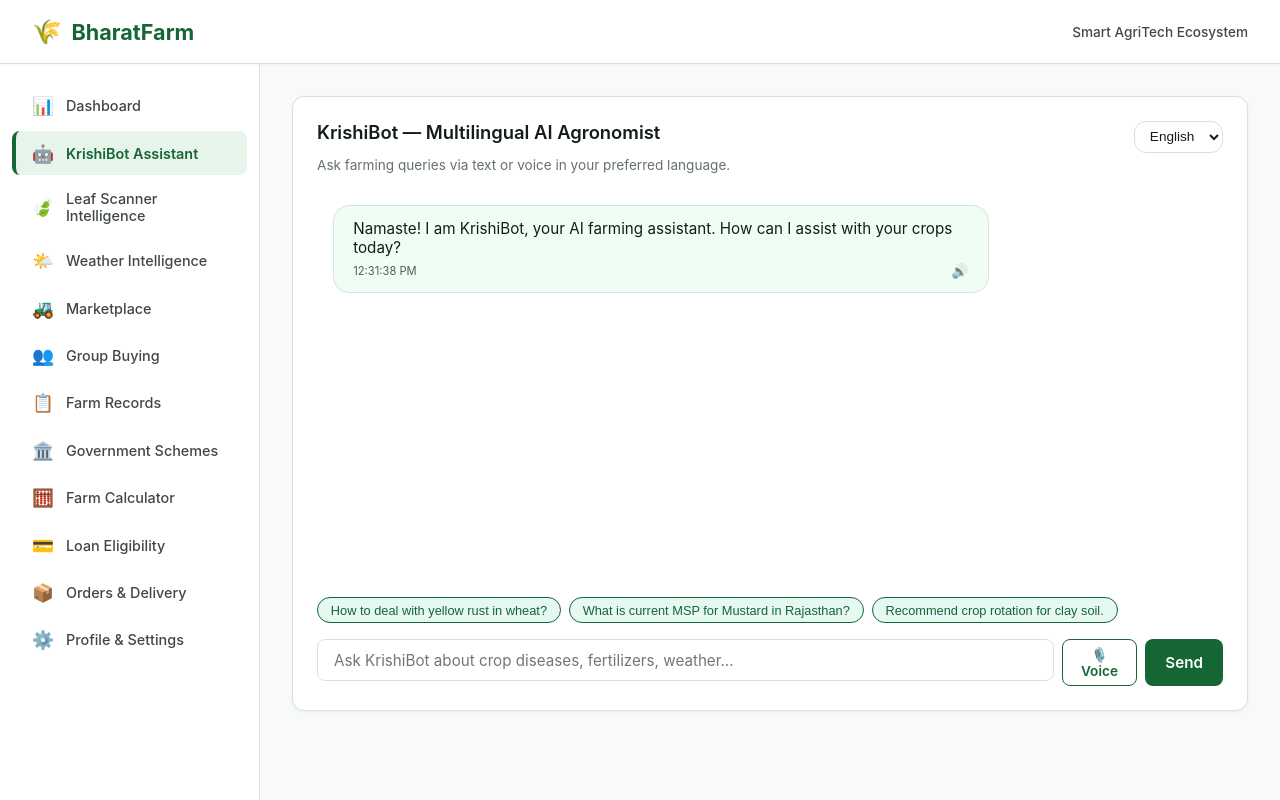
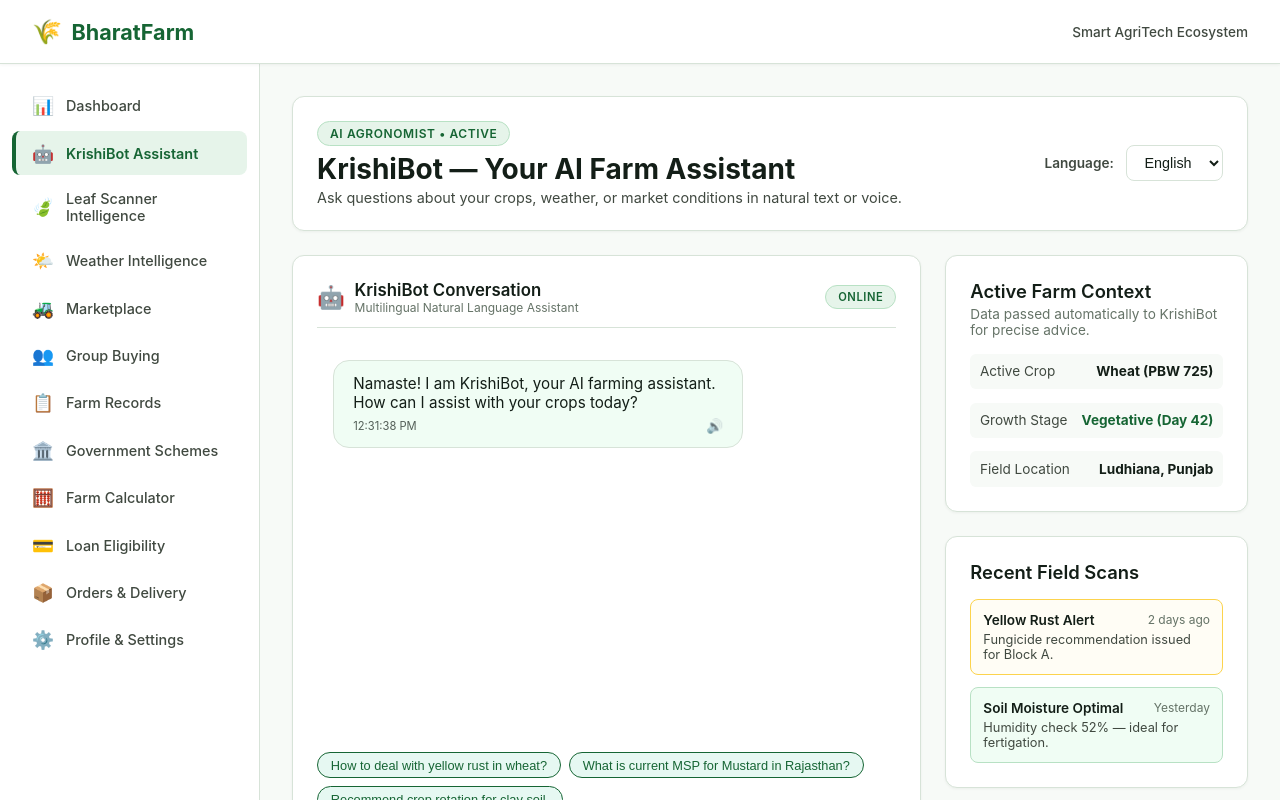
Before and after one commit to The-Lazy-Four/BharatFarm, a React (Vite) app in the folder client/: page /krishibot in a window 1280 px wide. Shown: the top 800 px of the page. Built offline with nearby package versions, Linux system fonts and the light colour scheme.

Commit message:
feat(ui): implement Stitch layout and context panel for KrishiBot

```diff
--- a/client/src/features/krishibot/pages/KrishiBotPage.tsx
+++ b/client/src/features/krishibot/pages/KrishiBotPage.tsx
@@ -26,20 +26,43 @@ export const KrishiBotPage: React.FC = () => {
   };
 
   return (
-    <Card
-      title="KrishiBot — Multilingual AI Agronomist"
-      subtitle="Ask farming queries via text or voice in your preferred language."
-      action={
+    <div style={{ display: 'flex', flexDirection: 'column', gap: '1.5rem', maxWidth: '1280px', margin: '0 auto' }}>
+      {/* Page Header */}
+      <div style={{
+        display: 'flex',
+        justifyContent: 'space-between',
+        alignItems: 'center',
+        flexWrap: 'wrap',
+        gap: '1rem',
+        padding: '1.5rem',
+        background: '#FFFFFF',
+        borderRadius: 'var(--radius)',
+        border: '1px solid var(--border-color)',
+        boxShadow: 'var(--shadow-sm)'
+      }}>
+        <div>
+          <span className="badge badge-primary" style={{ marginBottom: '0.35rem' }}>AI Agronomist • Active</span>
+          <h1 style={{ fontSize: '1.75rem', fontWeight: 700, color: 'var(--text-main)' }}>
+            KrishiBot — Your AI Farm Assistant
+          </h1>
+          <p style={{ color: 'var(--text-muted)', fontSize: '0.9rem', marginTop: '0.2rem' }}>
+            Ask questions about your crops, weather, or market conditions in natural text or voice.
+          </p>
+        </div>
+
+        <div style={{ display: 'flex', alignItems: 'center', gap: '0.75rem' }}>
+          <label style={{ fontSize: '0.85rem', fontWeight: 600, color: 'var(--text-muted)' }}>Language:</label>
           <select
             value={language}
             onChange={e => setLanguage(e.target.value)}
             style={{
-            background: 'var(--bg-card)',
+              background: '#FFFFFF',
               border: '1px solid var(--border-color)',
-            borderRadius: 'var(--radius)',
-            padding: '0.4rem 0.7rem',
+              borderRadius: 'var(--radius-sm)',
+              padding: '0.5rem 0.85rem',
               color: 'var(--text-main)',
-            fontSize: '0.85rem'
+              fontSize: '0.9rem',
+              fontWeight: 500
             }}
           >
             {LANGUAGE_OPTIONS.map(opt => (
@@ -48,14 +71,35 @@ export const KrishiBotPage: React.FC = () => {
               </option>
             ))}
           </select>
-      }
-    >
+        </div>
+      </div>
+
+      {/* Main Layout Grid matching Stitch */}
+      <div className="grid-dashboard">
+        {/* Left Column (Span 8): Interactive Chat Window */}
+        <div className="col-span-8">
+          <Card style={{ height: '100%', display: 'flex', flexDirection: 'column', justifyContent: 'space-between' }}>
+            <div>
+              <div style={{ display: 'flex', justifyContent: 'space-between', alignItems: 'center', paddingBottom: '0.75rem', borderBottom: '1px solid var(--border-color)', marginBottom: '1rem' }}>
+                <div style={{ display: 'flex', alignItems: 'center', gap: '0.6rem' }}>
+                  <span style={{ fontSize: '1.4rem' }}>🤖</span>
+                  <div>
+                    <h3 style={{ fontSize: '1.05rem', fontWeight: 600, color: 'var(--text-main)' }}>KrishiBot Conversation</h3>
+                    <p style={{ fontSize: '0.75rem', color: 'var(--text-light)' }}>Multilingual Natural Language Assistant</p>
+                  </div>
+                </div>
+                <span className="badge badge-primary" style={{ fontSize: '0.7rem' }}>Online</span>
+              </div>
+
               <ChatWindow messages={messages} language={language} />
               <SuggestedActions onSelect={text => sendMessage(text)} />
               {error && <p style={{ color: 'var(--danger)', fontSize: '0.85rem', marginTop: '0.5rem' }}>⚠️ {error}</p>}
-      <div style={{ display: 'flex', gap: '0.5rem', marginTop: '1rem' }}>
+            </div>
+
+            <div style={{ marginTop: '1.25rem', paddingTop: '1rem', borderTop: '1px solid var(--border-color)' }}>
+              <div style={{ display: 'flex', gap: '0.5rem' }}>
                 <Input
-          placeholder="Ask KrishiBot about crop diseases, fertilizers, weather..."
+                  placeholder="Type your agricultural query..."
                   value={inputText}
                   onChange={e => setInputText(e.target.value)}
                   onKeyDown={e => e.key === 'Enter' && handleSend()}
@@ -65,6 +109,59 @@ export const KrishiBotPage: React.FC = () => {
                   Send
                 </Button>
               </div>
+              <p style={{ fontSize: '0.75rem', color: 'var(--text-light)', marginTop: '0.5rem', textAlign: 'center' }}>
+                Press the microphone to speak naturally to KrishiBot.
+              </p>
+            </div>
           </Card>
+        </div>
+
+        {/* Right Column (Span 4): Farm Context & Local Telemetry Panel (Stitch reference) */}
+        <div className="col-span-4" style={{ display: 'flex', flexDirection: 'column', gap: '1.5rem' }}>
+          {/* Active Farm Context */}
+          <Card title="Active Farm Context" subtitle="Data passed automatically to KrishiBot for precise advice.">
+            <div style={{ display: 'flex', flexDirection: 'column', gap: '0.85rem', marginTop: '0.5rem' }}>
+              <div style={{ display: 'flex', justifyContent: 'space-between', padding: '0.6rem', background: 'var(--bg-main)', borderRadius: '6px' }}>
+                <span style={{ fontSize: '0.85rem', color: 'var(--text-muted)' }}>Active Crop</span>
+                <strong style={{ fontSize: '0.85rem', color: 'var(--text-main)' }}>Wheat (PBW 725)</strong>
+              </div>
+              <div style={{ display: 'flex', justifyContent: 'space-between', padding: '0.6rem', background: 'var(--bg-main)', borderRadius: '6px' }}>
+                <span style={{ fontSize: '0.85rem', color: 'var(--text-muted)' }}>Growth Stage</span>
+                <strong style={{ fontSize: '0.85rem', color: 'var(--primary)' }}>Vegetative (Day 42)</strong>
+              </div>
+              <div style={{ display: 'flex', justifyContent: 'space-between', padding: '0.6rem', background: 'var(--bg-main)', borderRadius: '6px' }}>
+                <span style={{ fontSize: '0.85rem', color: 'var(--text-muted)' }}>Field Location</span>
+                <strong style={{ fontSize: '0.85rem', color: 'var(--text-main)' }}>Ludhiana, Punjab</strong>
+              </div>
+            </div>
+          </Card>
+
+          {/* Recent Telemetry & Scans */}
+          <Card title="Recent Field Scans">
+            <div style={{ display: 'flex', flexDirection: 'column', gap: '0.75rem' }}>
+              <div style={{ padding: '0.75rem', background: '#FFFDF5', border: '1px solid #FCD34D', borderRadius: 'var(--radius-sm)' }}>
+                <div style={{ display: 'flex', justifyContent: 'space-between', alignItems: 'center' }}>
+                  <span style={{ fontSize: '0.85rem', fontWeight: 600, color: 'var(--text-main)' }}>Yellow Rust Alert</span>
+                  <span style={{ fontSize: '0.75rem', color: 'var(--text-light)' }}>2 days ago</span>
+                </div>
+                <p style={{ fontSize: '0.8rem', color: 'var(--text-muted)', marginTop: '0.25rem' }}>
+                  Fungicide recommendation issued for Block A.
+                </p>
+              </div>
+
+              <div style={{ padding: '0.75rem', background: '#F0FDF4', border: '1px solid #B8E1C4', borderRadius: 'var(--radius-sm)' }}>
+                <div style={{ display: 'flex', justifyContent: 'space-between', alignItems: 'center' }}>
+                  <span style={{ fontSize: '0.85rem', fontWeight: 600, color: 'var(--text-main)' }}>Soil Moisture Optimal</span>
+                  <span style={{ fontSize: '0.75rem', color: 'var(--text-light)' }}>Yesterday</span>
+                </div>
+                <p style={{ fontSize: '0.8rem', color: 'var(--text-muted)', marginTop: '0.25rem' }}>
+                  Humidity check 52% — ideal for fertigation.
+                </p>
+              </div>
+            </div>
+          </Card>
+        </div>
+      </div>
+    </div>
   );
 };
```
Lines whose indentation alone changed are shown as unchanged.
